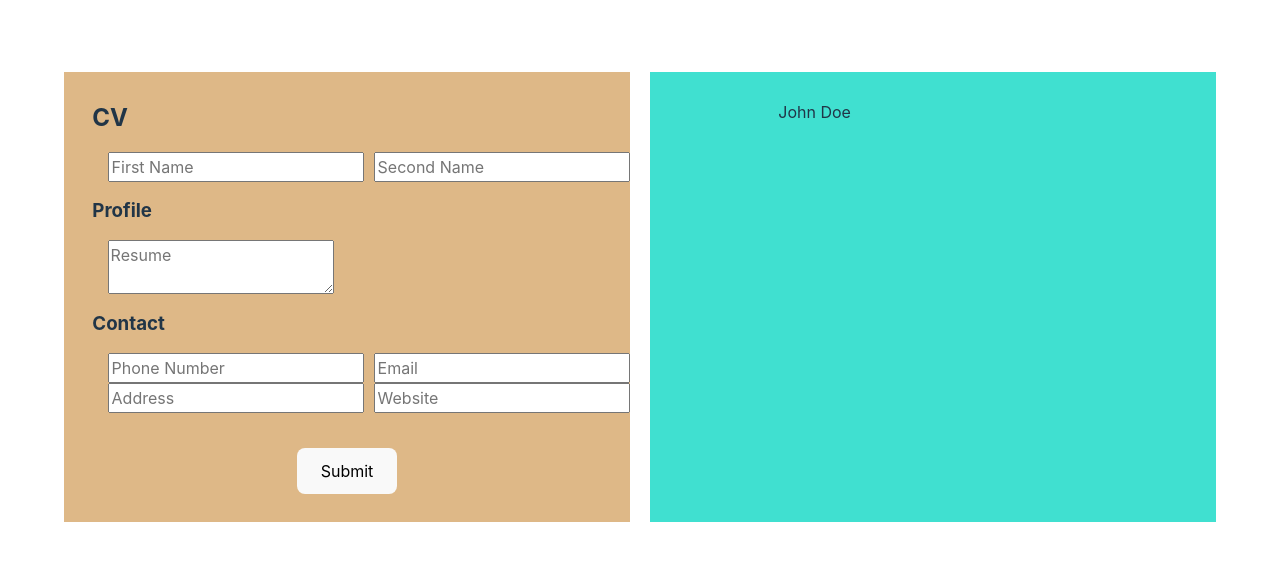
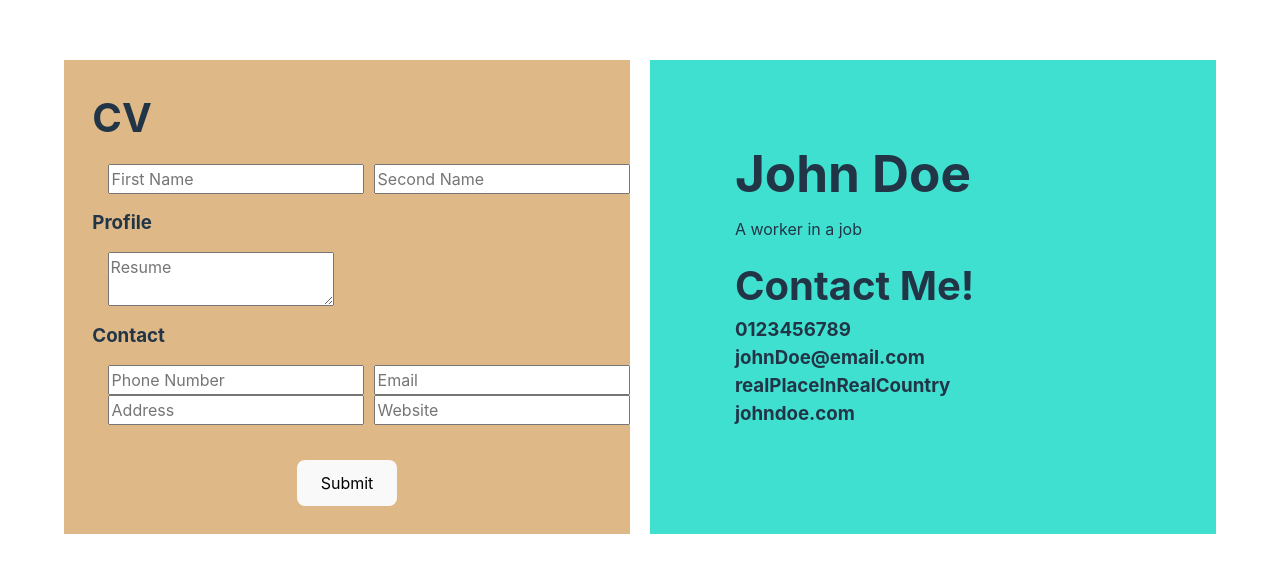
Before and after one commit to JKanaiya/CVApplication, a React (Vite) app in the folder cvApplication/: page / in a window 1280 px wide. Shown: the part 103-676 px from the top of the page. Built offline with nearby package versions, Linux system fonts and the light colour scheme.

Commit message:
style:Basic Skeleton Styling for preview

```diff
--- a/cvApplication/src/Components/Preview.jsx
+++ b/cvApplication/src/Components/Preview.jsx
@@ -5,9 +5,9 @@ import UserHeader from "./UserHeader";
 const Preview = function ({ cv }) {
   return (
     <div>
-      <UserHeader {...cv} />
-      <UserInfo {...cv} />
-      <UserDetails firstName={cv.firstName} secondName={cv.secondName} />
+      <UserHeader firstName={cv.firstName} secondName={cv.secondName} />
+      <UserInfo resumeDetails={cv.resumeDetails} />
+      <UserDetails {...cv} />
     </div>
   );
 };
--- a/cvApplication/src/Components/UserDetails.jsx
+++ b/cvApplication/src/Components/UserDetails.jsx
@@ -1,6 +1,13 @@
-const UserDetails = function ({ firstName, secondName }) {
-  const name = firstName + " " + secondName;
-  return <div>{name}</div>;
+const UserDetails = function (cv) {
+  return (
+    <div>
+      <h2>Contact Me!</h2>
+      <h3>{cv.phoneNumber}</h3>
+      <h3>{cv.email}</h3>
+      <h3>{cv.address}</h3>
+      <h3>{cv.website}</h3>
+    </div>
+  );
 };
 
 export default UserDetails;
--- a/cvApplication/src/Components/UserHeader.jsx
+++ b/cvApplication/src/Components/UserHeader.jsx
@@ -1,3 +1,11 @@
-const UserHeader = function () {};
+const UserHeader = function ({ firstName, secondName }) {
+  return (
+    <div>
+      <h1>
+        {firstName} {secondName}
+      </h1>
+    </div>
+  );
+};
 
 export default UserHeader;
--- a/cvApplication/src/Components/UserInfo.jsx
+++ b/cvApplication/src/Components/UserInfo.jsx
@@ -1,5 +1,8 @@
-const UserInfo = function() {
-  return <div>
-  </div>
-}
-export default UserInfo
+const UserInfo = function ({ resumeDetails }) {
+  return (
+    <div>
+      <p>{resumeDetails}</p>
+    </div>
+  );
+};
+export default UserInfo;
--- a/cvApplication/src/Styles/App.css
+++ b/cvApplication/src/Styles/App.css
@@ -89,8 +89,12 @@ button {
   width: 100px;
 }
 #root > div {
-  padding: 5%;
+  padding: 15%;
   display: flex;
-  column-gap: 100px;
+  gap: 5%;
   background-color: turquoise;
+  flex-direction: column;
 }
+h2 {
+  font-size: 2.5rem;
+}
```
